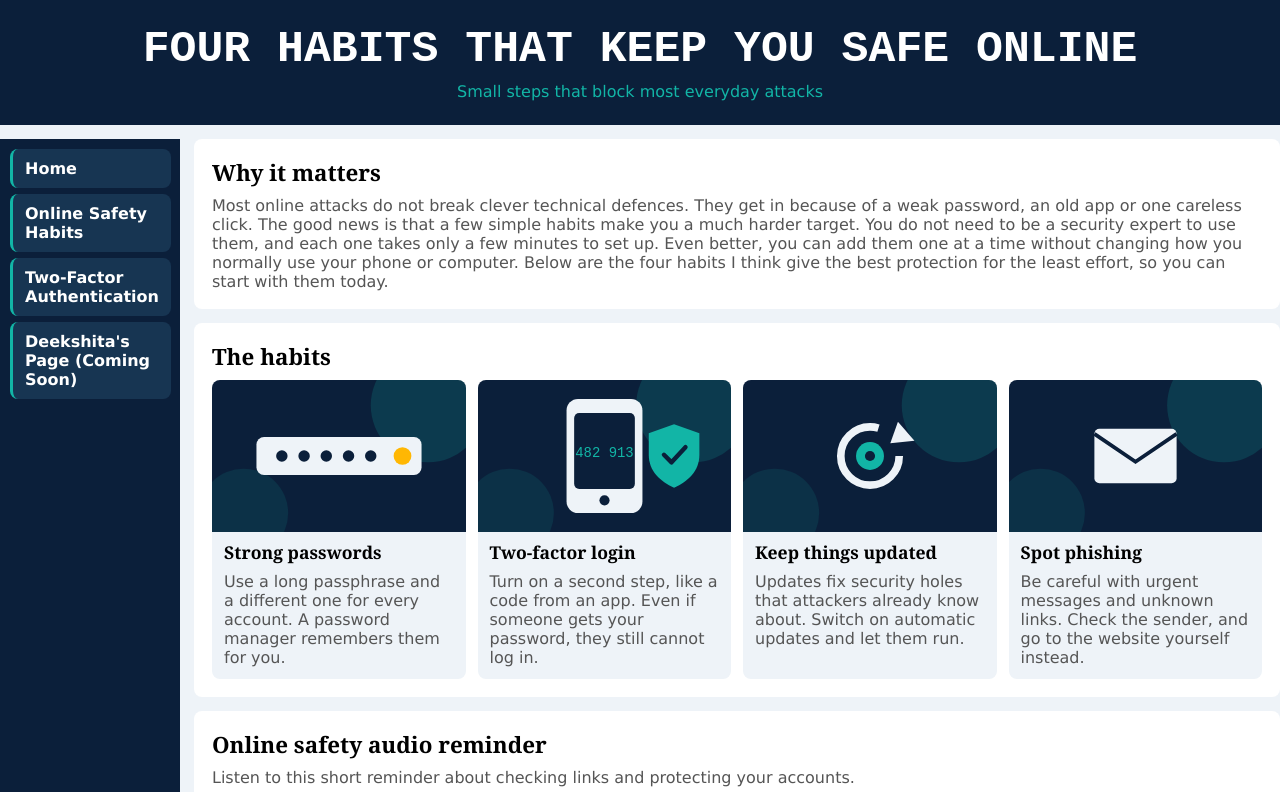
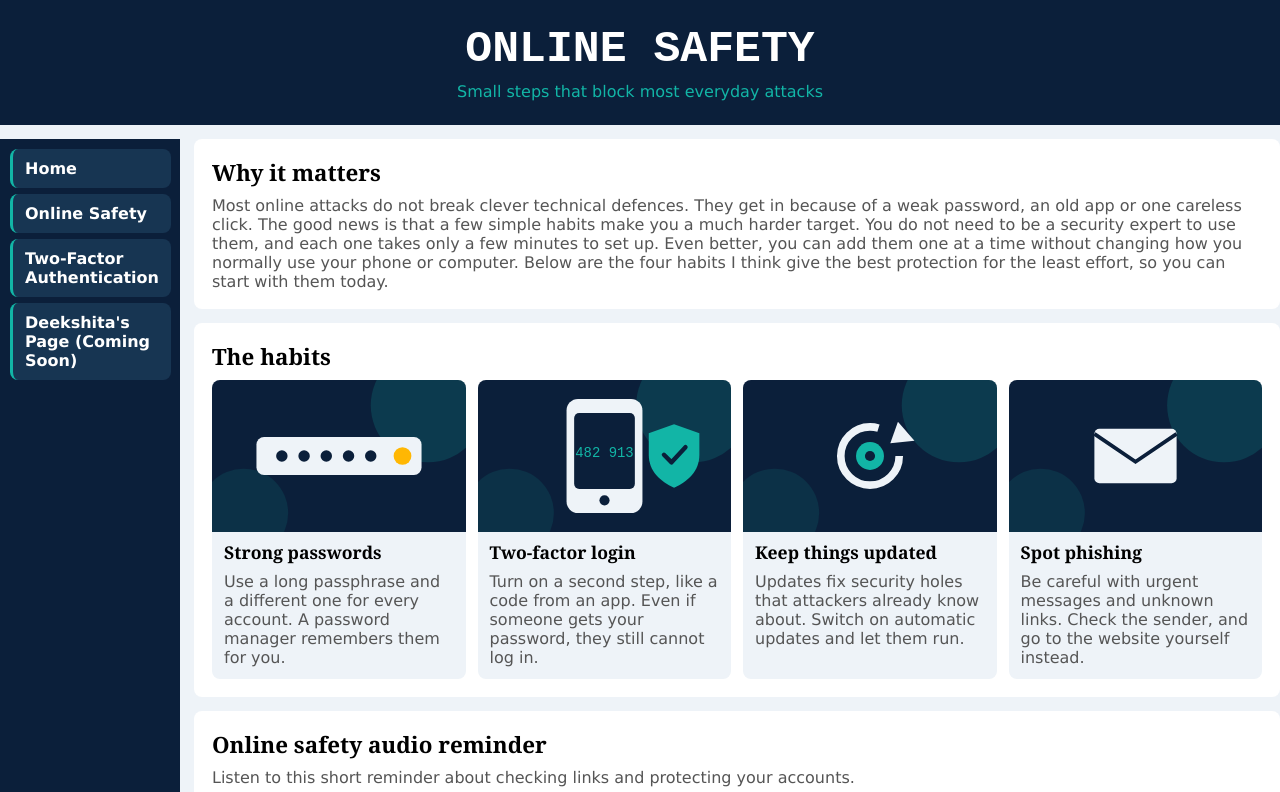
Before and after one commit to trishaagrawal31/ISTE_Assignment_2, a plain HTML site: page trisha.html in a window 1280 px wide. Shown: the top 792 px of the page. Drawn offline with Linux system fonts and the light colour scheme.

Commit message:
heading modified

```diff
--- a/trisha.html
+++ b/trisha.html
@@ -15,13 +15,13 @@
   <div class="page">
 
     <header>
-      <h1>FOUR HABITS THAT KEEP YOU SAFE ONLINE</h1>
+      <h1>ONLINE SAFETY</h1>
       <p>Small steps that block most everyday attacks</p>
     </header>
 
     <nav aria-label="Team page navigation">
       <a href="index.html">Home</a>
-      <a href="trisha.html">Online Safety Habits</a>
+      <a href="trisha.html">Online Safety</a>
       <a href="cath.html">Two-Factor Authentication</a>
       <a href="deekshita.html">Deekshita's Page (Coming Soon)</a>
     </nav>
```
